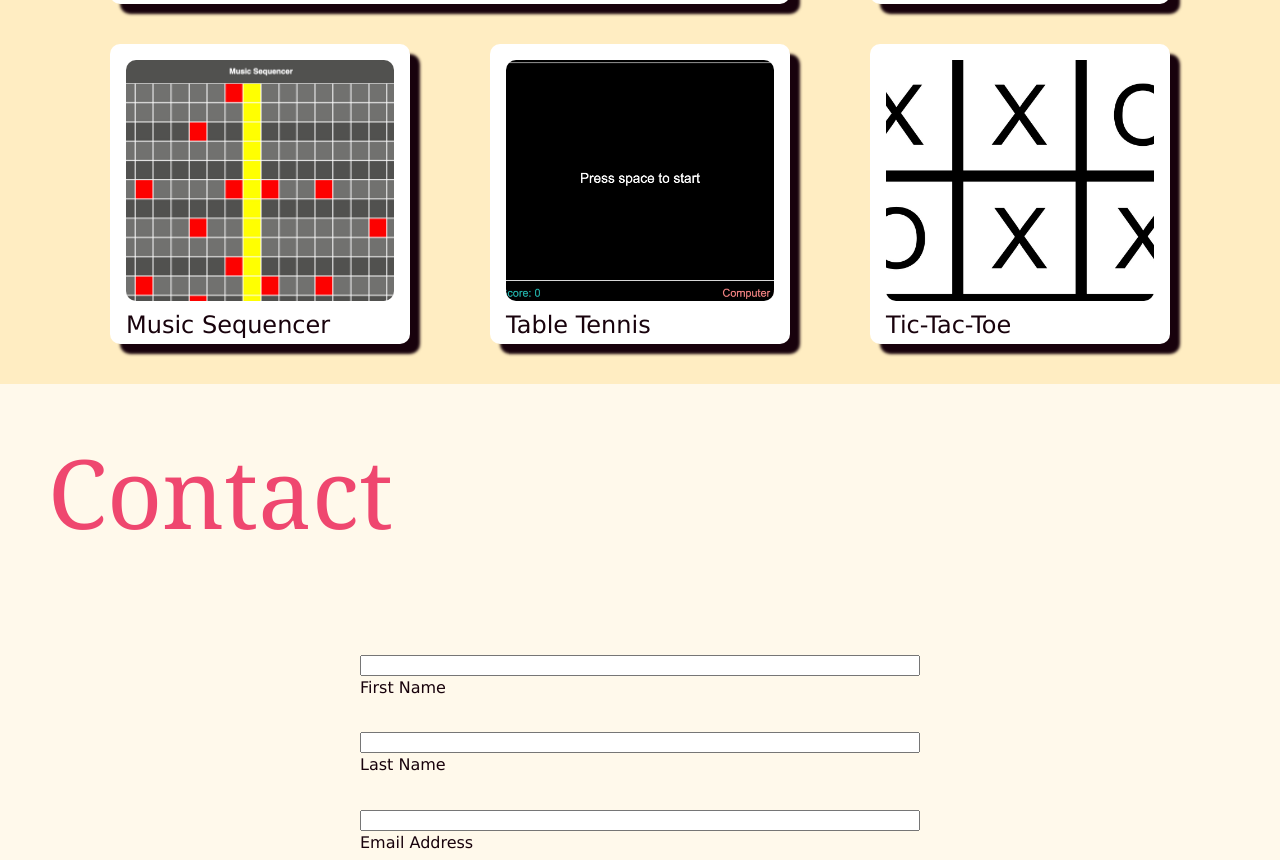
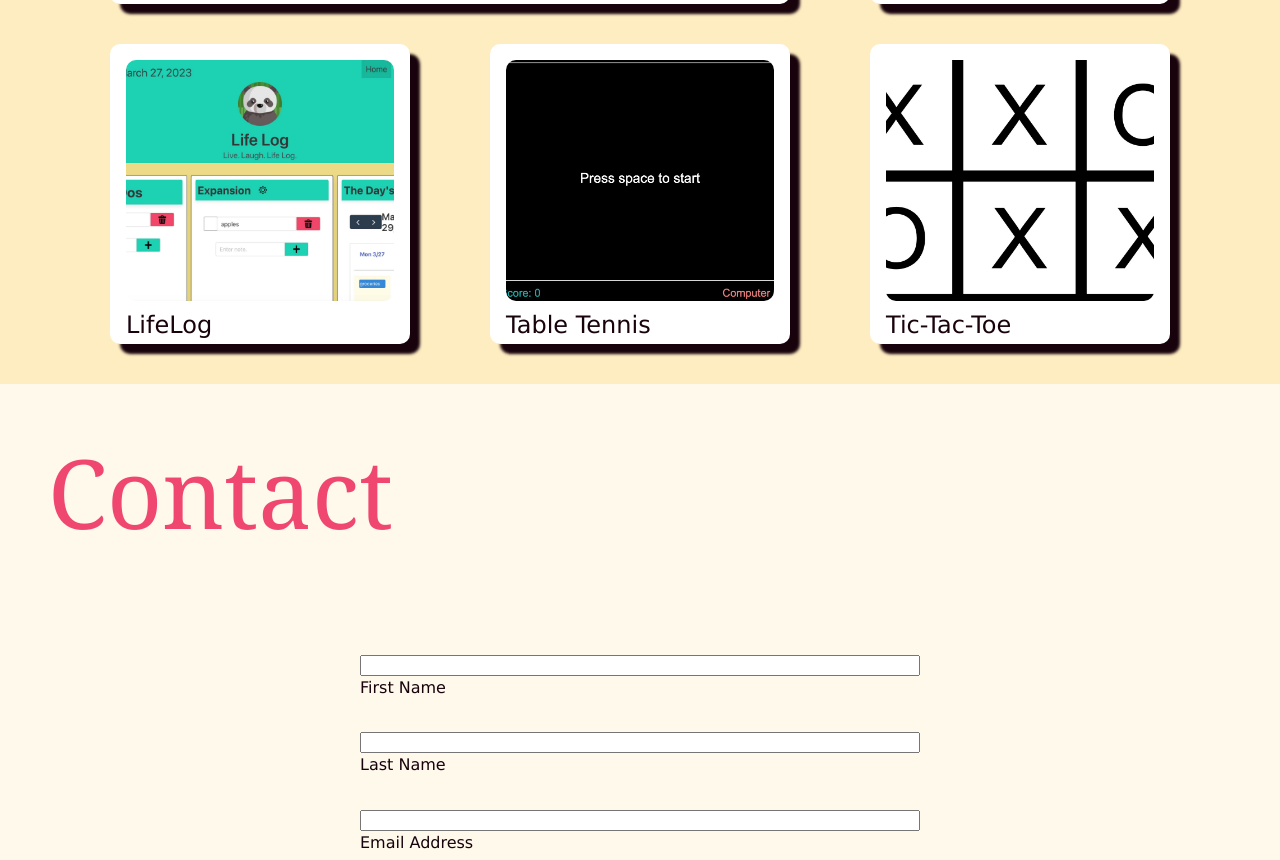
Before and after one commit to keimdm/portfolio-challenge, a plain HTML site: page index.html in a window 1280 px wide. Shown: the part 2136-2996 px from the top of the page. Drawn offline with Linux system fonts and the light colour scheme.

Commit message:
added lifelog

```diff
--- a/index.html
+++ b/index.html
@@ -68,8 +68,8 @@
                 <p class="info-button">Learn More...</p>
             </figure>
             <figure class="card" id="card3">
-                <a href="https://keimdm.github.io/music-sequencer/"><img src="./assets/images/music-sequencer-pic.jpg" alt="Picture of music sequencer"></a>
-                <figcaption>Music Sequencer</figcaption>
+                <a href="https://lifelog.herokuapp.com/"><img src="./assets/images/lifelog-pic.jpg" alt="Picture of LifeLog"></a>
+                <figcaption>LifeLog</figcaption>
                 <p class="info-button">Learn More...</p>
             </figure>
             <figure class="card" id="card4">
```
Also changed, not shown: assets/images/lifelog-pic.jpg (added), assets/images/music-sequencer-pic.jpg (deleted).
